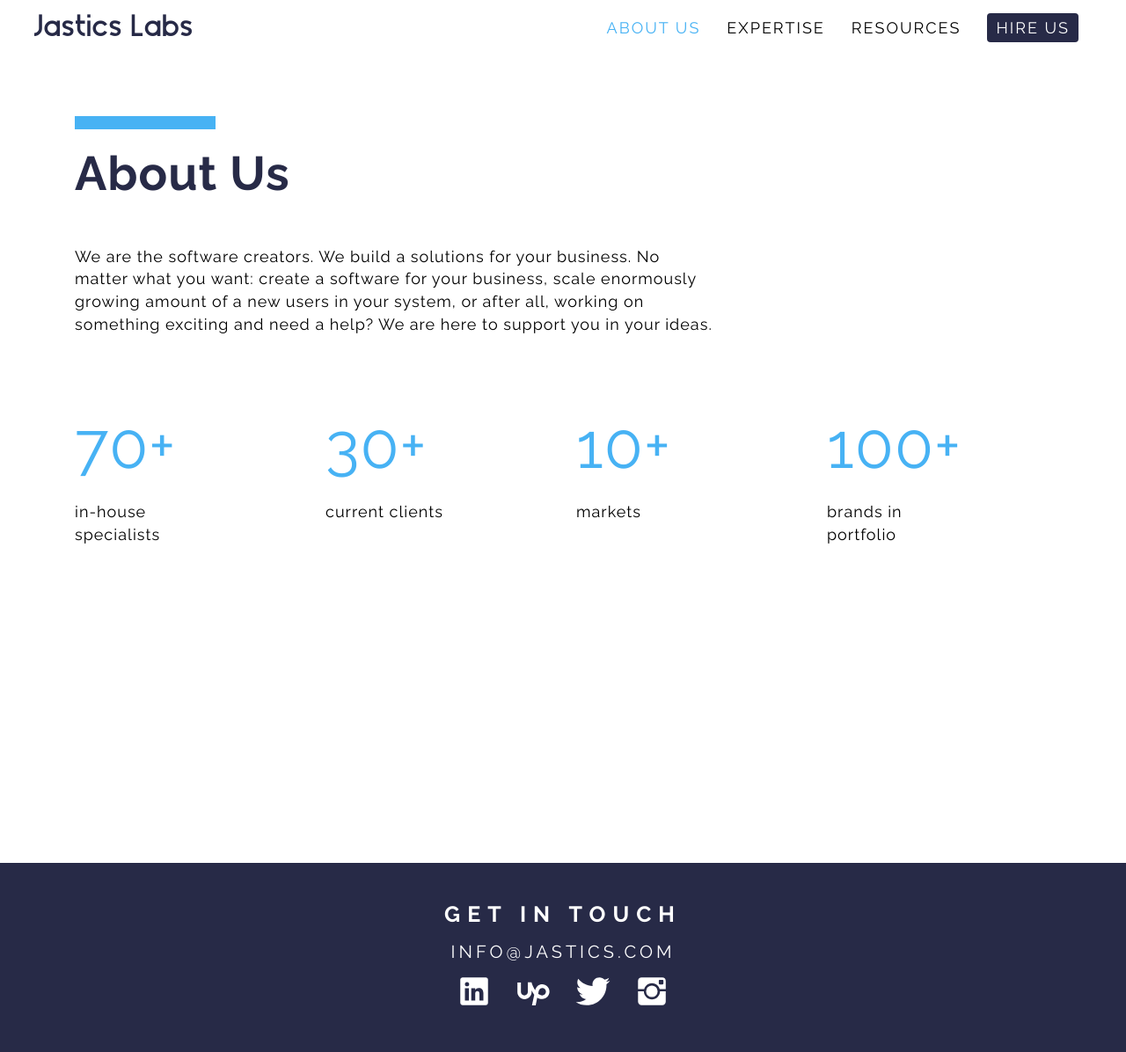
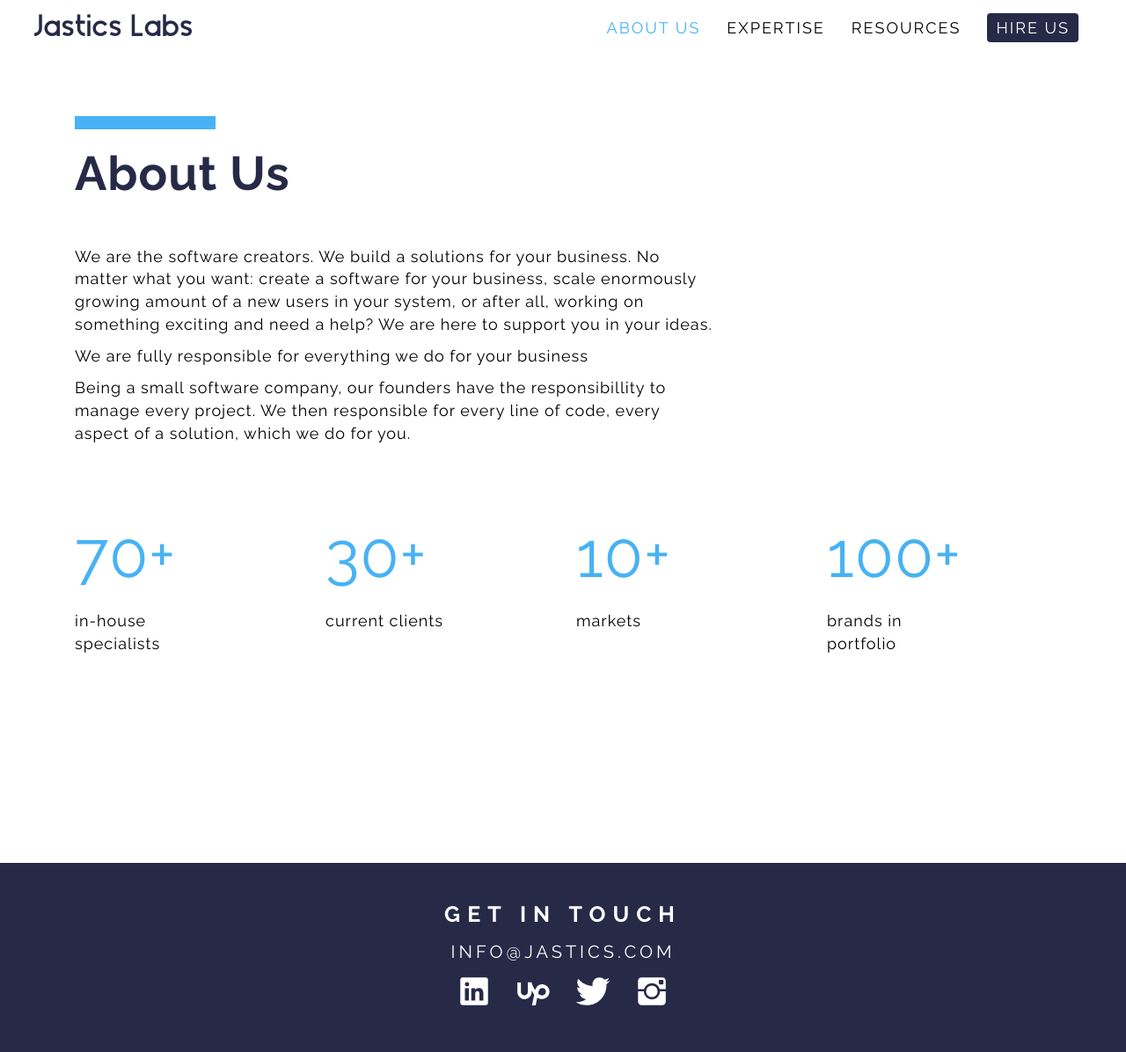
Before and after one commit to ivanursul/jastics, a Jekyll site: the page built from about-us.html, in a window 1280 px wide. Shown: the whole page at 88% size. Built offline with Jekyll 4.4.1, drawn with Linux system fonts in a browser that asks for light colours.

Commit message:
Working on clients section

```diff
--- a/about-us.html
+++ b/about-us.html
@@ -14,6 +14,14 @@ title: "About Us"
         <div class="col-md-8">
             <p>
               We are the software creators. We build a solutions for your business. No matter what you want: create a software for your business, scale enormously growing amount of a new users in your system, or after all, working on something exciting and need a help? We are here to support you in your ideas.
+            </p>
+
+            <p>
+              We are fully responsible for everything we do for your business
+            </p>
+
+            <p>
+              Being a small software company, our founders have the responsibillity to manage every project. We then responsible for every line of code, every aspect of a solution, which we do for you.
             </p>
         </div>
         <div class="col-md-4">
```
